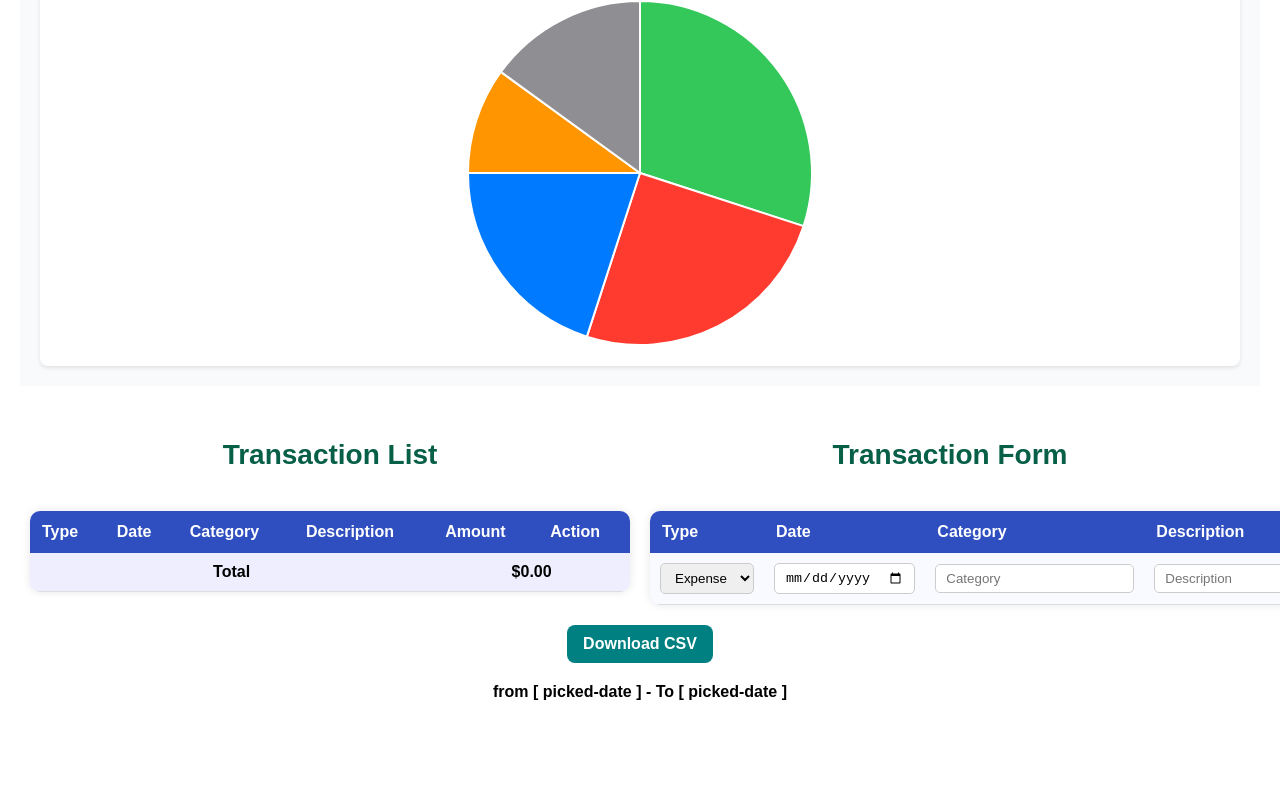
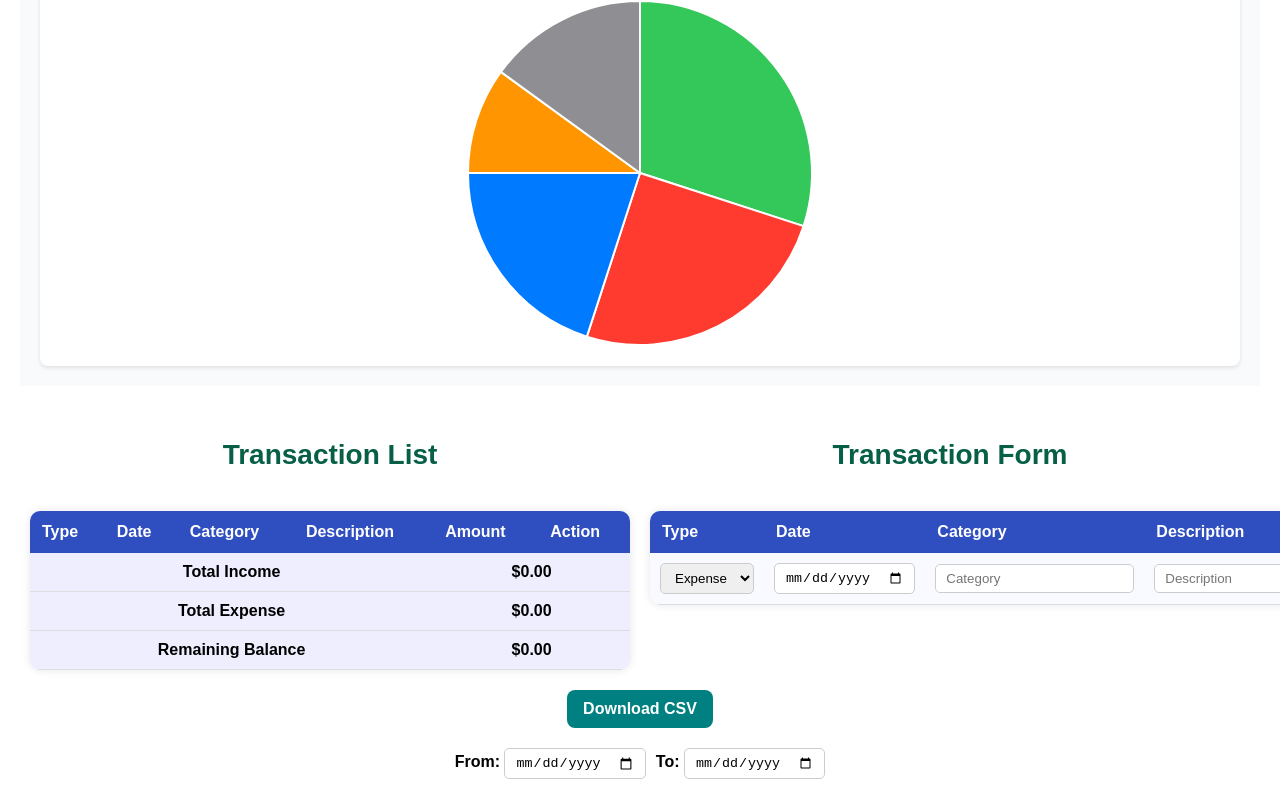
Before and after one commit to PrincessOkaroni/MoneyMesh, a React (Create React App) app: page / in a window 1280 px wide. Shown: the part 2957-3766 px from the top of the page. Before the commit the page ends 3688 px from the top, so only its background shows below. Built offline with nearby package versions, Linux system fonts and the light colour scheme.

Commit message:
works on FILE

```diff
--- a/src/components/Transaction.js
+++ b/src/components/Transaction.js
@@ -10,6 +10,9 @@ const Transaction = () => {
     description: "",
     amount: "",
   });
+
+  const [startDate, setStartDate] = useState("");
+  const [endDate, setEndDate] = useState("");
 
   // Handle input changes
   const handleChange = (e) => {
@@ -49,10 +52,18 @@ const Transaction = () => {
     setTransactions((prev) => prev.filter((item) => item.id !== t.id));
   };
 
-  // Download CSV
+  // Filter transactions by date
+  const filteredTransactions = transactions.filter((t) => {
+    const tDate = new Date(t.date);
+    const from = startDate ? new Date(startDate) : null;
+    const to = endDate ? new Date(endDate) : null;
+    return (!from || tDate >= from) && (!to || tDate <= to);
+  });
+
+  // Download filtered CSV
   const handleDownload = () => {
     const headers = "Type,Date,Category,Description,Amount\n";
-    const rows = transactions
+    const rows = filteredTransactions
       .map((t) =>
         [t.type, t.date, t.category, t.description, t.amount].join(",")
       )
@@ -69,10 +80,16 @@ const Transaction = () => {
     URL.revokeObjectURL(url);
   };
 
-  const totalAmount = transactions.reduce(
-    (sum, t) => sum + parseFloat(t.amount || 0),
-    0
-  );
+  // Totals
+  const totalIncome = filteredTransactions
+    .filter((t) => t.type === "Income")
+    .reduce((sum, t) => sum + parseFloat(t.amount || 0), 0);
+
+  const totalExpense = filteredTransactions
+    .filter((t) => t.type === "Expense")
+    .reduce((sum, t) => sum + parseFloat(t.amount || 0), 0);
+
+  const remainingBalance = totalIncome - totalExpense;
 
   return (
     <div className="transaction-container">
@@ -92,7 +109,7 @@ const Transaction = () => {
               </tr>
             </thead>
             <tbody>
-              {transactions.map((t) => (
+              {filteredTransactions.map((t) => (
                 <tr key={t.id}>
                   <td>{t.type}</td>
                   <td>{t.date}</td>
@@ -108,8 +125,16 @@ const Transaction = () => {
             </tbody>
             <tfoot>
               <tr>
-                <td colSpan="4"><strong>Total</strong></td>
-                <td colSpan="2"><strong>${totalAmount.toFixed(2)}</strong></td>
+                <td colSpan="4"><strong>Total Income</strong></td>
+                <td colSpan="2"><strong>${totalIncome.toFixed(2)}</strong></td>
+              </tr>
+              <tr>
+                <td colSpan="4"><strong>Total Expense</strong></td>
+                <td colSpan="2"><strong>${totalExpense.toFixed(2)}</strong></td>
+              </tr>
+              <tr>
+                <td colSpan="4"><strong>Remaining Balance</strong></td>
+                <td colSpan="2"><strong>${remainingBalance.toFixed(2)}</strong></td>
               </tr>
             </tfoot>
           </table>
@@ -190,9 +215,24 @@ const Transaction = () => {
         Download CSV
       </button>
 
-      {/* Placeholder for date filter */}
-      <div className="date-filter">
-        from [ picked-date ] - To [ picked-date ]
+      {/* Date Filter UI */}
+      <div className="date-filter" style={{ marginTop: "10px" }}>
+        <label>
+          From:{" "}
+          <input
+            type="date"
+            value={startDate}
+            onChange={(e) => setStartDate(e.target.value)}
+          />
+        </label>
+        <label style={{ marginLeft: "10px" }}>
+          To:{" "}
+          <input
+            type="date"
+            value={endDate}
+            onChange={(e) => setEndDate(e.target.value)}
+          />
+        </label>
       </div>
     </div>
   );
```
